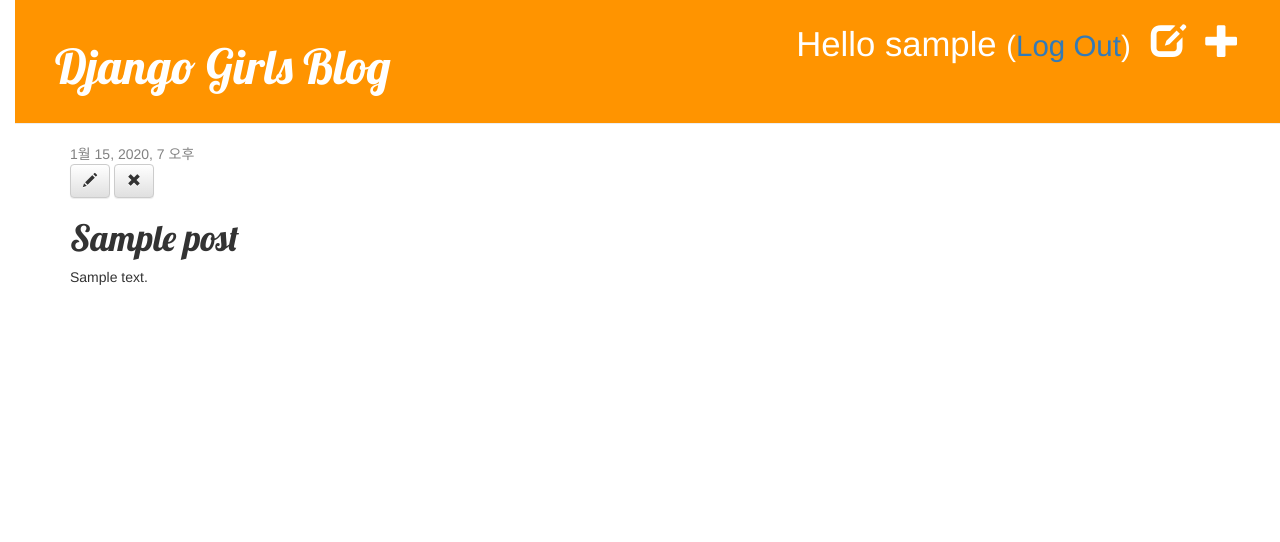
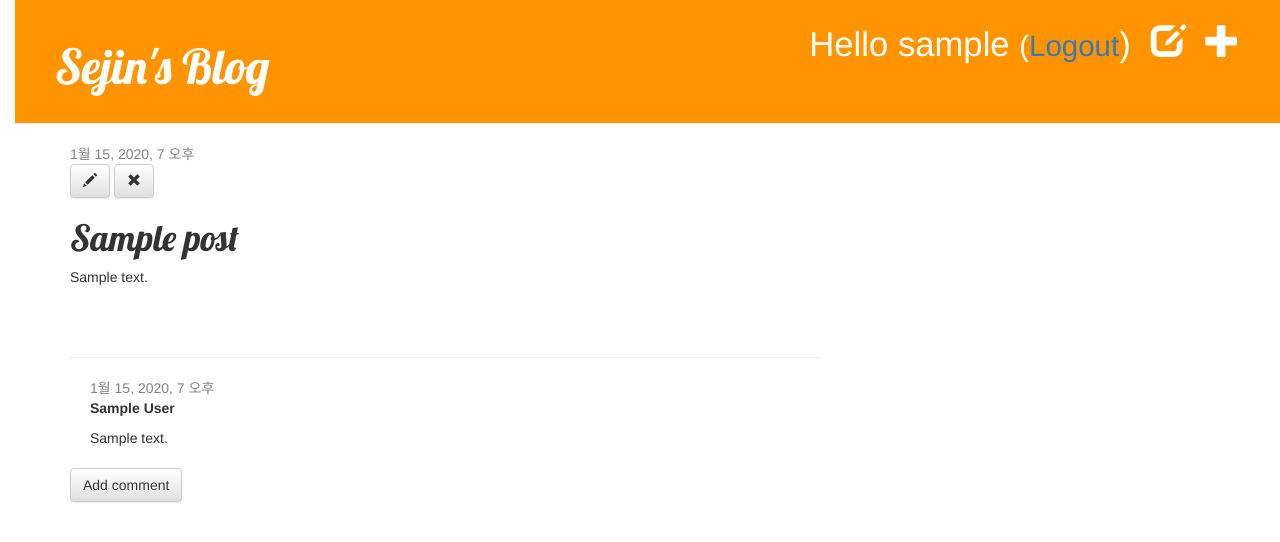
Before and after one commit to jsj0718/Blog_Project, a Django app: page /post/1/ in a window 1280 px wide. Shown: the top 542 px of the page. Run offline with Django 3.2, Linux system fonts and the light colour scheme; a user stored in the database is signed in; tables that the repository leaves empty hold one stand-in row (values such as "Sample post"); some libraries are stand-ins or nearby versions.

Commit message:
Add to Comment

```diff
--- a/blog/admin.py
+++ b/blog/admin.py
@@ -1,6 +1,7 @@
 from django.contrib import admin
-from .models import Post
+from .models import Comment, Post
 
 # Register your models here.
 
 admin.site.register(Post)
+admin.site.register(Comment)
--- a/blog/models.py
+++ b/blog/models.py
@@ -19,3 +19,20 @@
 
     def __str__(self):
         return self.title
+
+    def approved_comments(self):
+        return self.comments.filter(approved_comment=True)
+
+class Comment(models.Model):
+    post = models.ForeignKey('blog.Post', on_delete=models.CASCADE, related_name='comments')
+    author = models.CharField(max_length=200)
+    text = models.TextField()
+    created_date = models.DateTimeField(default=timezone.now)
+    approved_comment = models.BooleanField(default=False)
+
+    def approve(self):
+        self.approved_comment = True
+        self.save()
+
+    def __str__(self):
+        return self.text
--- a/blog/static/css/blog.css
+++ b/blog/static/css/blog.css
@@ -53,3 +53,7 @@
 .post h1 a, .post h1 a:visited {
     color: #000000;
 }
+
+.comment {
+    margin: 20px 0px 20px 20px;
+}
--- a/blog/templates/blog/base.html
+++ b/blog/templates/blog/base.html
@@ -19,11 +19,11 @@
             {% comment %} + 버튼 추가하기 {% endcomment %}
             <a href="{% url 'post_new' %}" class="top-menu"><span class="glyphicon glyphicon-plus"></span></a>
             <a href="{% url 'post_draft_list' %}" class="top-menu"><span class="glyphicon glyphicon-edit"></span></a>
-            <p class="top-menu">Hello {{ user.username }} <small>(<a href="{% url 'logout' %}">Log Out</a>)</small></p>
+            <p class="top-menu">Hello {{ user.username }} <small>(<a href="{% url 'logout' %}">Logout</a></small>)</p>
         {% else %}
              <a href="{% url 'login' %}" class="top-menu"><span class="glyphicon glyphicon-lock"></span></a>
         {% endif%}
-        <h1><a href="/">Django Girls Blog</a></h1>
+        <h1><a href="/">Sejin's Blog</a></h1>
     </div>
 
     <div class="content container">
@@ -32,11 +32,9 @@
             <div class="col-md-8">
                 {% block content %}
                 {% endblock %}
-
             </div>
         </div>
     </div>
-
 </body>
 
 </html>
--- a/blog/templates/blog/post_detail.html
+++ b/blog/templates/blog/post_detail.html
@@ -19,4 +19,23 @@
         <h1>{{ post.title }}</h1>
         <p>{{ post.text|linebreaksbr }}</p>
     </div>
+    <hr>
+    {% for comment in post.comments.all %}
+        {% if user.is_authenticated or comment.approved_comment %}
+        <div class="comment">
+            <div class="date">
+                {{ comment.created_date }}
+                {% if not comment.approved_comment %}
+                    <a class="btn btn-default" href="{% url 'comment_remove' pk=comment.pk %}"><span class="glyphicon glyphicon-remove"></span></a>
+                    <a class="btn btn-default" href="{% url 'comment_approve' pk=comment.pk %}"><span class="glyphicon glyphicon-ok"></span></a>
+                {% endif %}
+            </div>
+            <strong>{{ comment.author }}</strong>
+            <p>{{ comment.text|linebreaks }}</p>
+        </div>
+        {% endif %}
+    {% empty %}
+        <p>No comments here yet :(</p>
+    {% endfor %}
+    <a class="btn btn-default" href="{% url 'add_comment_to_post' pk=post.pk %}">Add comment</a>
 {% endblock %}
--- a/blog/templates/blog/post_list.html
+++ b/blog/templates/blog/post_list.html
@@ -9,6 +9,7 @@
             {% comment %} pk는 Primary key의 약자 (DB의 각 레코드를 식별하는 Key) {% endcomment %}
             <h1><a href="{% url 'post_detail' pk=post.pk %}">{{ post.title }}</a></h1>
             <p>{{ post.text|linebreaksbr }}</p>
+            <a href="{% url 'post_detail' pk=post.pk %}">Comments: {{ post.approved_comments.count }}</a>
         </div>
     {% endfor %}
 {% endblock  %}
--- a/blog/urls.py
+++ b/blog/urls.py
@@ -10,4 +10,7 @@
     url(r'^drafts/$', views.post_draft_list, name='post_draft_list'),
     url(r'^post/(?P<pk>\d+)/publish/$', views.post_publish, name='post_publish'),
     url(r'^post/(?P<pk>\d+)/remove/$', views.post_remove, name="post_remove"),
+    url(r'^post/(?P<pk>\d+)/comment/$', views.add_comment_to_post, name="add_comment_to_post"),
+    url(r'^comment/(?P<pk>\d+)/approve/$', views.comment_approve, name="comment_approve"),
+    url(r'^comment/(?P<pk>\d+)/remove/$', views.comment_remove, name="comment_remove"),
 ]
--- a/blog/views.py
+++ b/blog/views.py
@@ -1,8 +1,8 @@
 # from djangogirls.blog.forms import PostForm
 from django.shortcuts import render, get_object_or_404, redirect
 from django.utils import timezone
-from .models import Post
-from .forms import PostForm
+from .models import Post, Comment
+from .forms import PostForm, CommentForm
 from django.contrib.auth.decorators import login_required       # 로그아웃 상태에서 접근하면 404 에러를 나타낸다.
 
 # Create your views here.
@@ -74,3 +74,28 @@
     post = get_object_or_404(Post, pk=pk)
     post.delete()
     return redirect('post_list')
+
+def add_comment_to_post(request, pk):
+    post = get_object_or_404(Post, pk=pk)
+    if request.method == "POST":
+        form = CommentForm(request.POST)
+        if form.is_valid():
+            comment = form.save(commit=False)
+            comment.post = post
+            comment.save()
+            return redirect('post_detail', pk=post.pk)
+    else:
+        form = CommentForm()
+    return render(request, 'blog/add_comment_to_post.html', {'form': form})
+
+@login_required(login_url='/accounts/login/')
+def comment_approve(request, pk):
+    comment = get_object_or_404(Comment, pk=pk)
+    comment.approve()
+    return redirect('post_detail', pk=comment.post.pk)
+
+@login_required(login_url='/account/login/')
+def comment_remove(request, pk):
+    comment = get_object_or_404(Comment, pk=pk)
+    comment.delete()
+    return redirect('post_detail', pk=comment.post.pk)
```
Also changed, not shown: blog/forms.py (+8 -1 lines), blog/templates/blog/add_comment_to_post.html (added, +9 -0 lines), blog/migrations/0002_comment.py (added).
